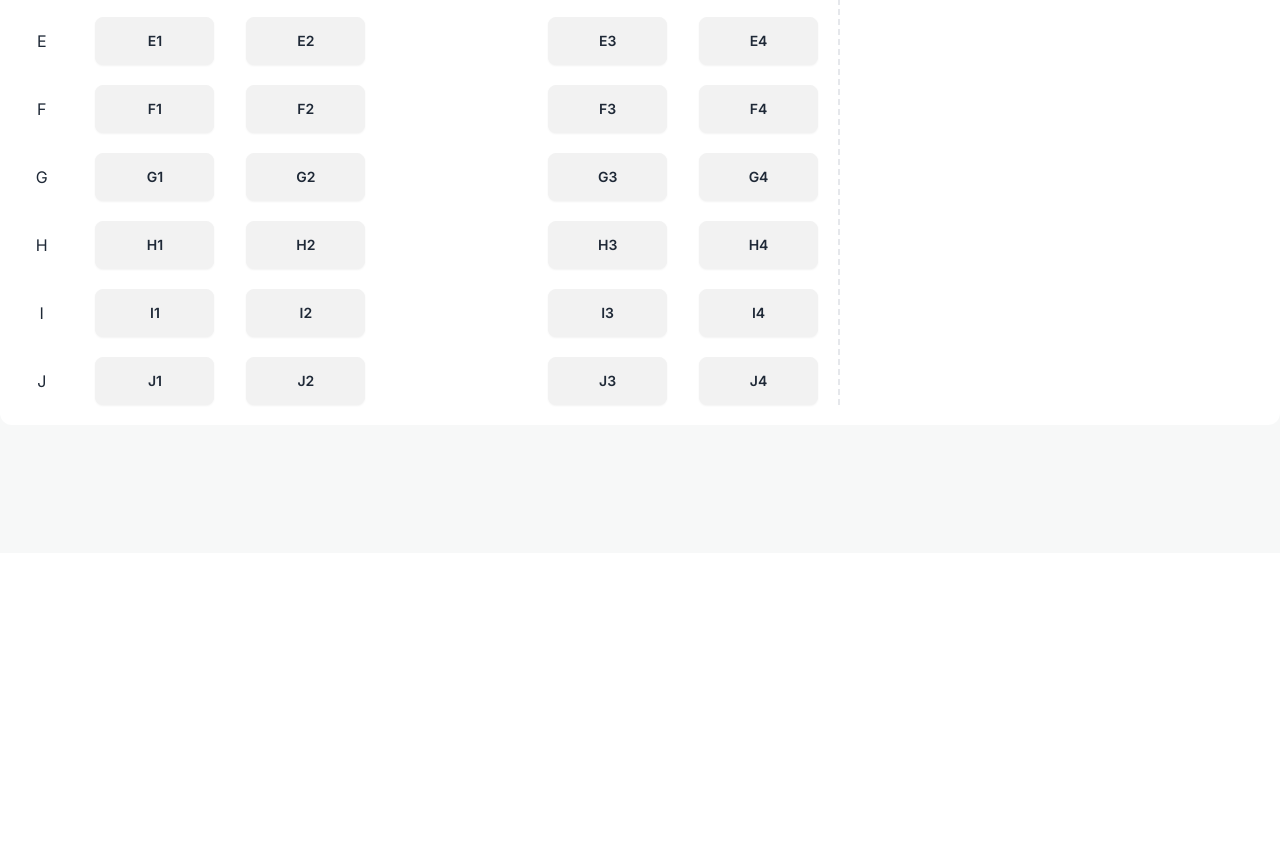
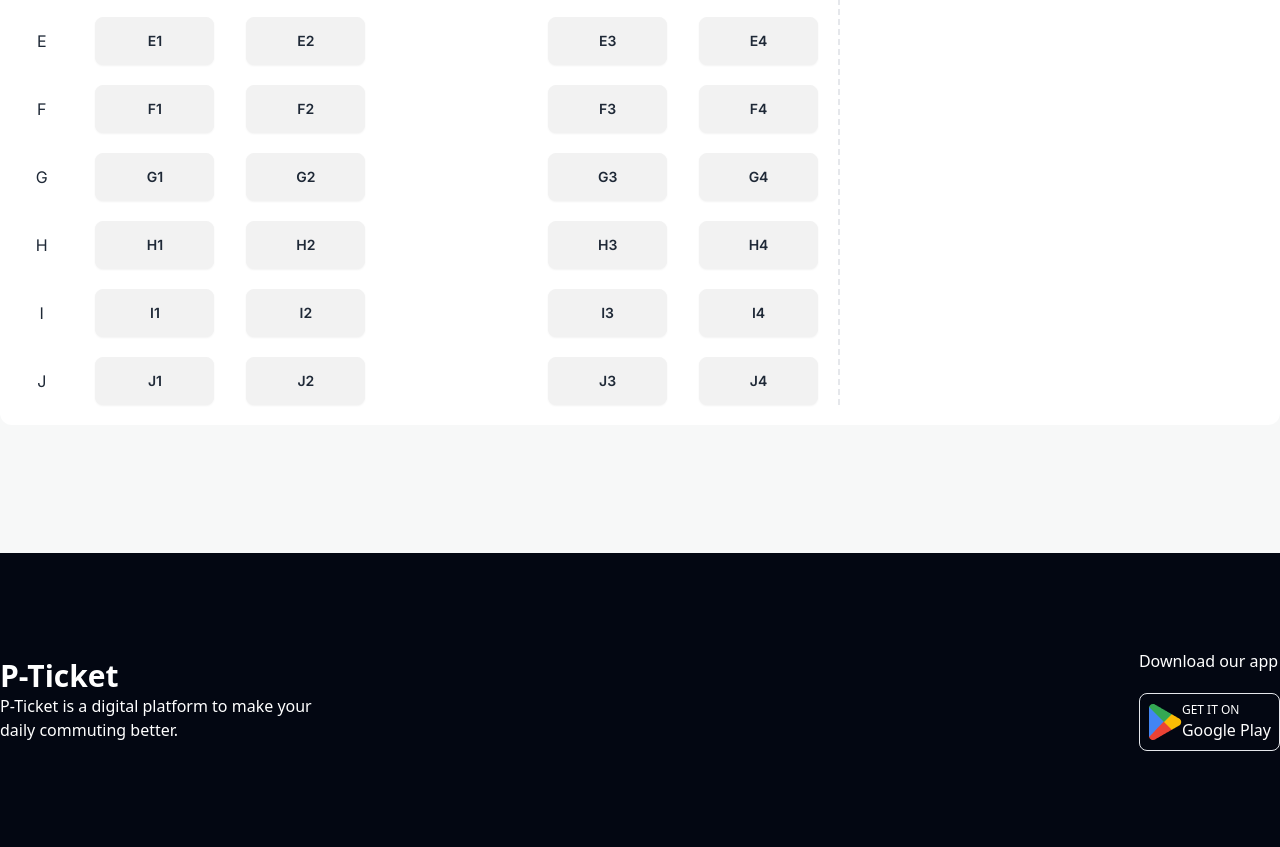
Before and after one commit to RahulKhanSuvo/Bus-ticketing, a plain HTML site: page index.html in a window 1280 px wide. Shown: the part 2518-3365 px from the top of the page. Before the commit the page ends 3071 px from the top, so only its background shows below. Drawn offline with nearby package versions, Linux system fonts and the light colour scheme.

Commit message:
added footer

```diff
--- a/index.html
+++ b/index.html
@@ -393,7 +393,30 @@
             </div>
         </section>
     </main>
-    <footer class=""></footer>
+    <footer class="bg-[#030712]">
+        <div class="md:container mx-auto py-24">
+            <div class="flex justify-between items-center text-Raleway text-white ">
+                <div>
+                    <h3 class="font-extrabold text-3xl">P-Ticket</h3>
+                    <p>P-Ticket is a digital platform to make your <br>daily commuting better.</p>
+                </div>
+                <div>
+                    <h5>Download our app</h5>
+                    <div class="flex items-center border mt-5 cursor-pointer p-2 rounded-lg ">
+                        <img src="./images/playstore.png" alt="">
+                        <div>
+                            <div>
+                                <p class="text-xs">GET IT ON</p>
+                            </div>
+                            <div>
+                                <p>Google Play</p>
+                            </div>
+                        </div>
+                    </div>
+                </div>
+            </div>
+        </div>
+    </footer>
     <script src="./app.js"></script>
 </body>
 
```
